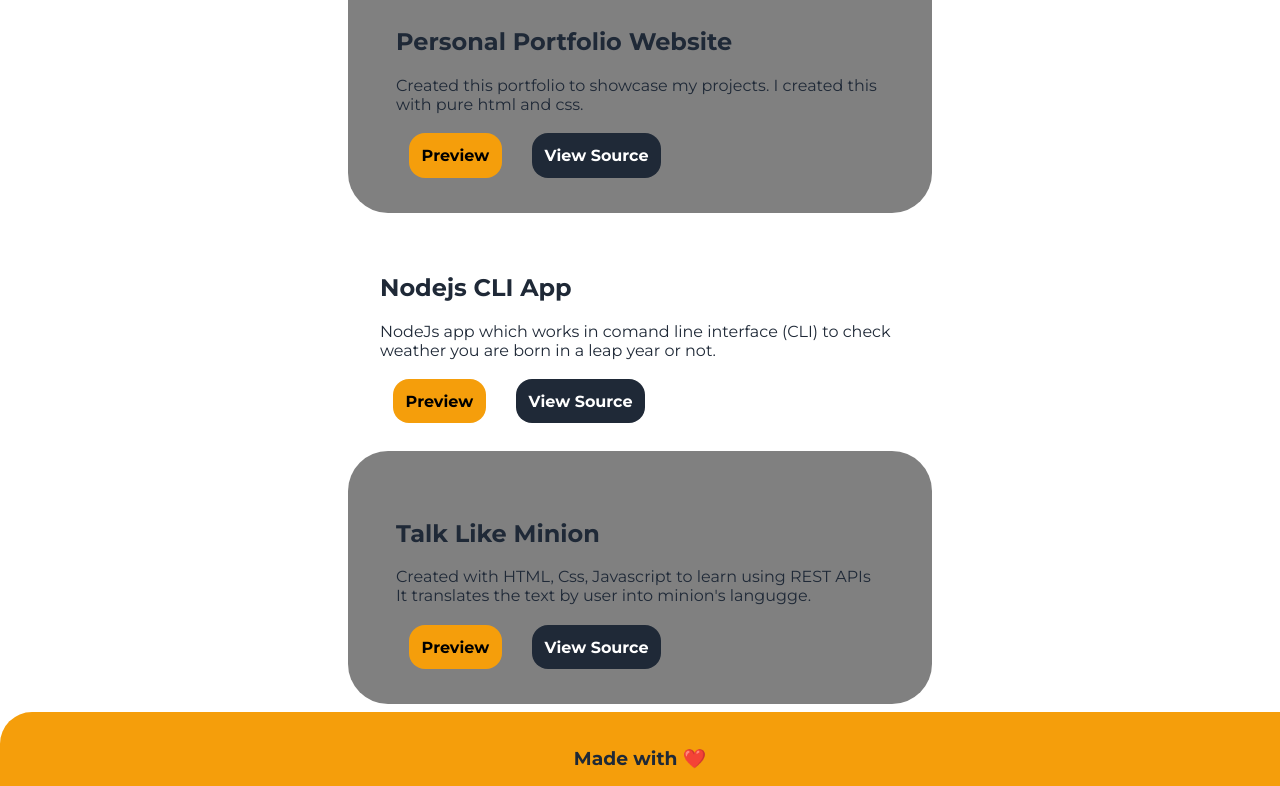
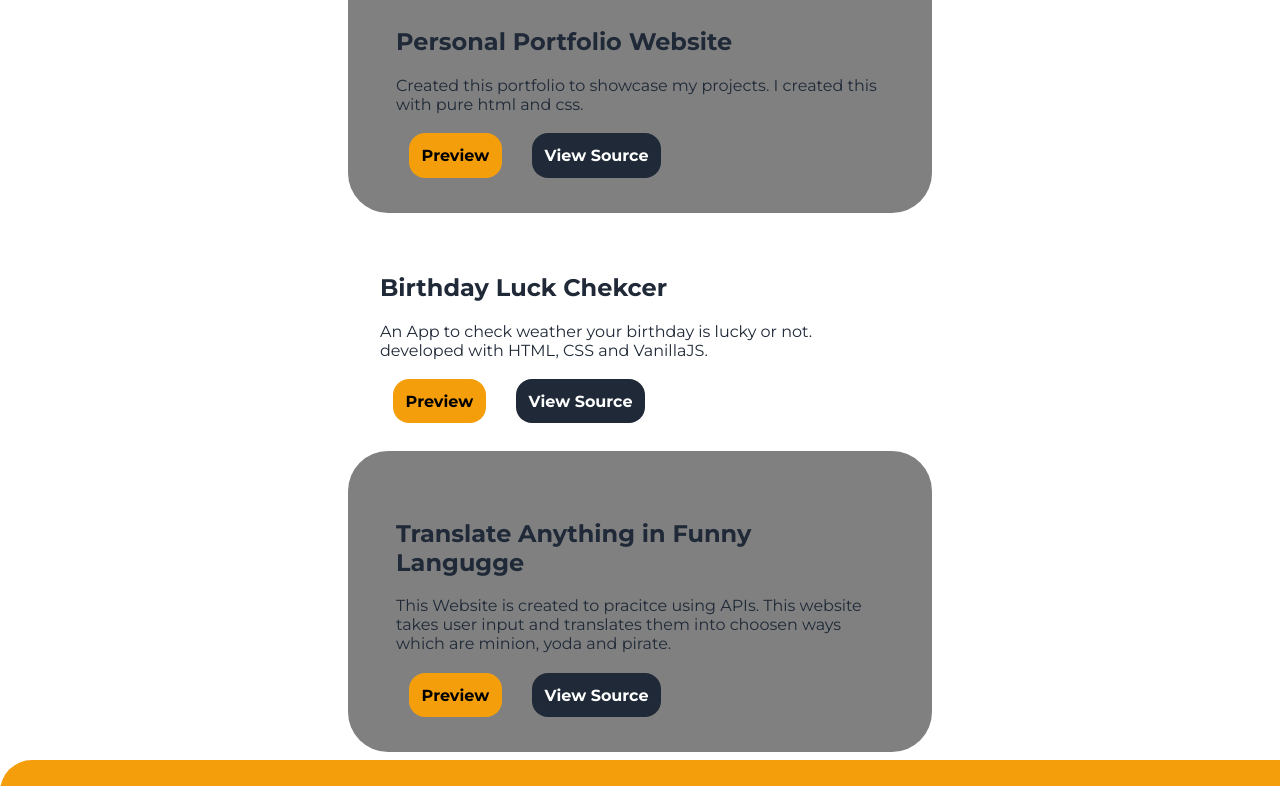
Before and after one commit to iamgauravbissa/personal-portfolio-pure-html-css, a plain HTML site: page projects.html in a window 1280 px wide. Shown: the part 159-945 px from the top of the page. Drawn offline with Linux system fonts and the light colour scheme.

Commit message:
Update projects.html

```diff
--- a/projects.html
+++ b/projects.html
@@ -24,25 +24,26 @@
             <p>Created this portfolio to showcase my projects. I created
                 this with pure html and css.
             </p>
-            <a href="#" class="link link-primary">Preview</a>
-            <a href="#" class="link link-secondary">View Source</a>
+            <a href="https://gauravbissa.netlify.app/" class="link link-primary">Preview</a>
+            <a href="https://github.com/iamgauravbissa/personal-portfolio-pure-html-css" class="link link-secondary">View Source</a>
         </section>
         <section class="white-section">
-            <h2>Nodejs CLI App</h2>
-            <p>NodeJs app which works in comand line interface (CLI) to
-                check weather you are born in a leap year or not.
+            <h2>Birthday Luck Chekcer</h2>
+            <p>
+                An App to check weather your birthday is lucky or not.
+                developed with HTML, CSS and VanillaJS.
 
             </p>
-            <a href="#" class="link link-primary">Preview</a>
-            <a href="#" class="link link-secondary">View Source</a>
+            <a href="https://is-your-birthday-lucky.netlify.app/" class="link link-primary">Preview</a>
+            <a href="https://github.com/iamgauravbissa/is-your-birthday-lucky-" class="link link-secondary">View Source</a>
         </section>
         <section class="grey-section">
-            <h2>Talk Like Minion</h2>
-            <p>Created with HTML, Css, Javascript to learn using REST APIs
-                It translates the text by user into minion's langugge.
+            <h2>Translate Anything in Funny Langugge</h2>
+            <p> This Website is created to pracitce using APIs. This website takes user
+                input and translates them into choosen ways which are minion, yoda and pirate.
             </p>
-            <a href="#" class="link link-primary">Preview</a>
-            <a href="#" class="link link-secondary">View Source</a>
+            <a href="https://translate-anything.netlify.app/" class="link link-primary">Preview</a>
+            <a href="https://github.com/iamgauravbissa/Translation-API" class="link link-secondary">View Source</a>
         </section>
 
     </div>
```
